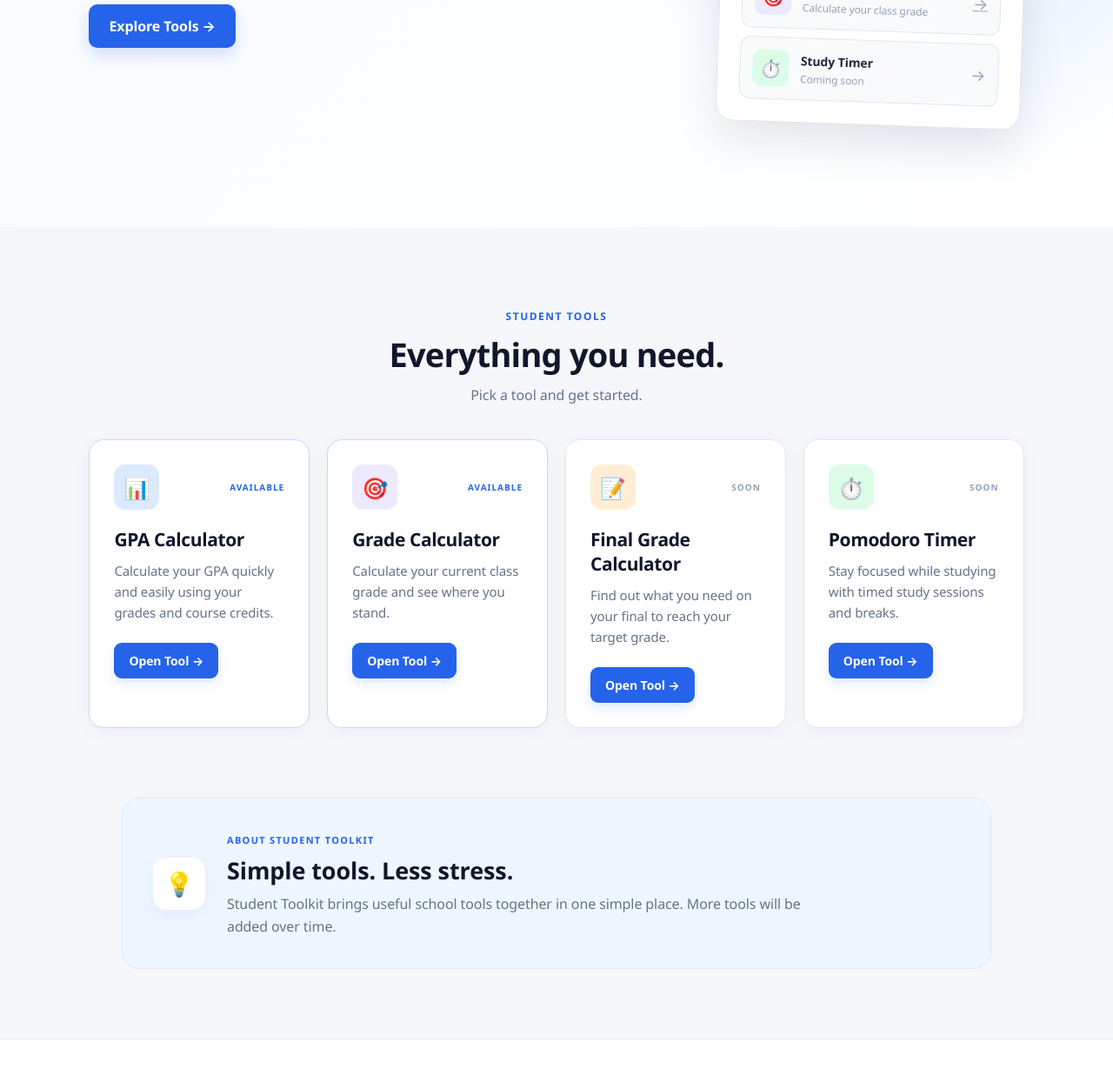
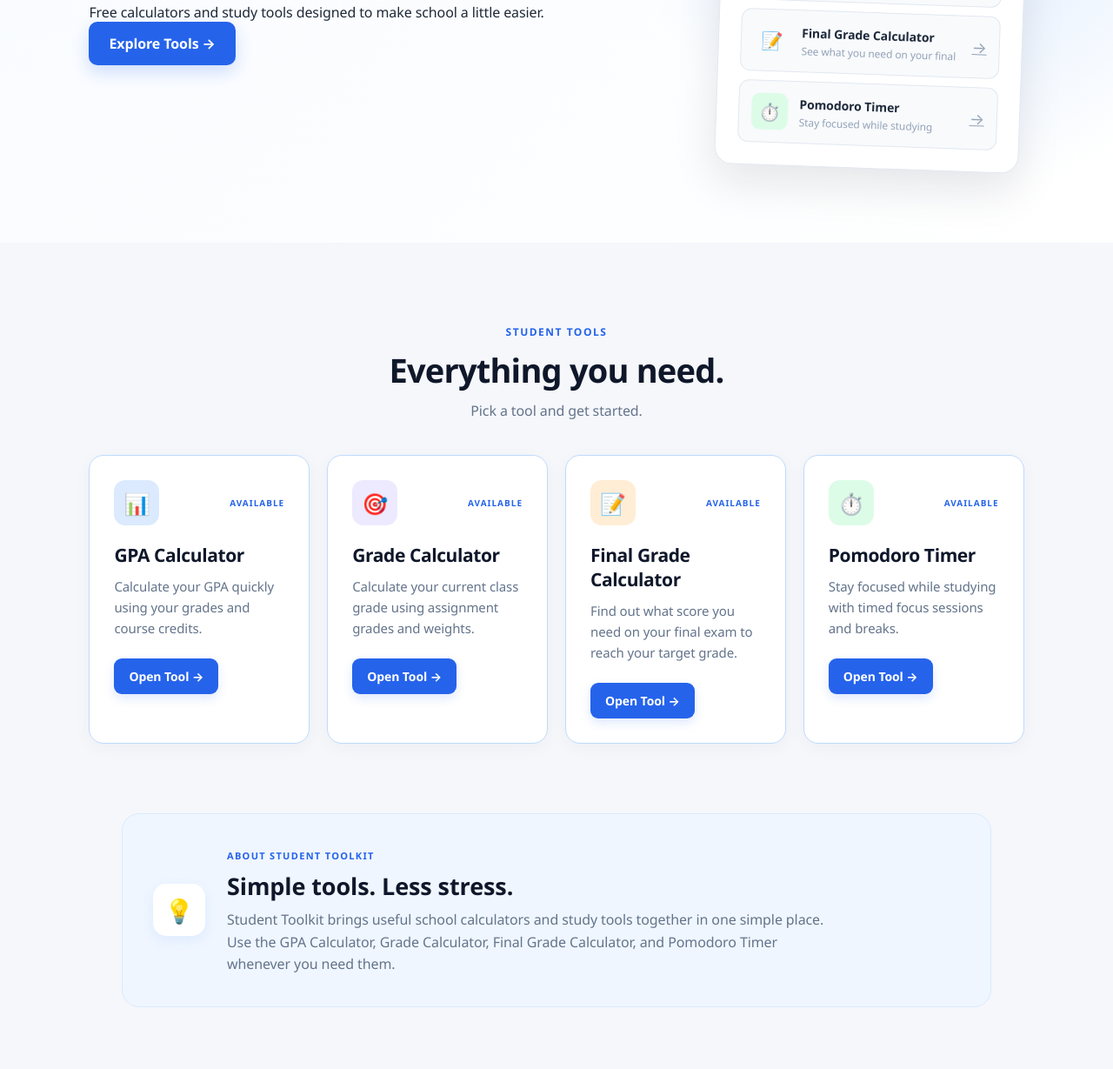
Before and after one commit to kaidenhark2008/Student.toolkitV1, a plain HTML site: page index.html in a window 1280 px wide. Shown: the part 374-1603 px from the top of the page at 87% size. Drawn offline with Linux system fonts and the light colour scheme.

Commit message:
Update index.html

```diff
--- a/index.html
+++ b/index.html
@@ -10,26 +10,22 @@
     <meta name="description" content="Free student tools including a GPA calculator, grade calculator, final grade calculator, and Pomodoro study timer.">
     <meta name="robots" content="index, follow">
 
-    <link rel="canonical" href="https://kaidenhark2008.github.io/Student.toolkit/">
+    <link rel="canonical" href="https://kaidenhark2008.github.io/Student.toolkitV1/">
 
     <meta property="og:type" content="website">
     <meta property="og:title" content="Student Toolkit | Free Tools for Students">
     <meta property="og:description" content="Free calculators and study tools to help students manage grades, GPA, finals, and study time.">
-    <meta property="og:url" content="https://kaidenhark2008.github.io/Student.toolkit/">
+    <meta property="og:url" content="https://kaidenhark2008.github.io/Student.toolkitV1/">
     <meta property="og:site_name" content="Student Toolkit">
 
     <meta name="twitter:card" content="summary">
     <meta name="twitter:title" content="Student Toolkit | Free Tools for Students">
-    <meta name="twitter:description" content="Free calculators and study tools to help students manage grades, GPA, finals, and study time.">
-
-    <!-- GOOGLE SEARCH CONSOLE VERIFICATION TAG GOES HERE LATER -->
+    <meta name="twitter:description" content="Free calculators and study tools for students.">
 
     <link rel="stylesheet" href="style.css">
 </head>
 
 <body>
-
-    <!-- NAVIGATION -->
 
 <header>
 
@@ -46,10 +42,7 @@
 
 </header>
 
-
 <main>
-
-        <!-- HERO -->
 
     <section class="hero">
 
@@ -59,14 +52,16 @@
                 School made <span>easy.</span>
             </h2>
 
+            <p class="hero-description">
+                Free calculators and study tools designed to make
+                school a little easier.
+            </p>
+
             <a href="#tools" class="hero-button">
                 Explore Tools →
             </a>
 
         </div>
-
-
-            <!-- HERO DASHBOARD -->
 
         <div class="hero-card">
 
@@ -74,9 +69,6 @@
                 <span>Your Student Dashboard</span>
                 <span>✨</span>
             </div>
-
-
-                <!-- GPA -->
 
             <div class="dashboard-item">
 
@@ -86,15 +78,12 @@
 
                 <div>
                     <strong>GPA Calculator</strong>
-                        <p>Track your grades</p>
+                    <p>Calculate your GPA</p>
                 </div>
 
                 <a href="gpa.html" class="arrow">→</a>
 
             </div>
-
-
-                <!-- GRADE CALCULATOR -->
 
             <div class="dashboard-item">
 
@@ -111,8 +100,20 @@
 
             </div>
 
+            <div class="dashboard-item">
 
-                <!-- STUDY TIMER -->
+                <div class="dashboard-icon orange">
+                    📝
+                </div>
+
+                <div>
+                    <strong>Final Grade Calculator</strong>
+                    <p>See what you need on your final</p>
+                </div>
+
+                <a href="final.html" class="arrow">→</a>
+
+            </div>
 
             <div class="dashboard-item">
 
@@ -121,11 +122,11 @@
                 </div>
 
                 <div>
-                        <strong>Study Timer</strong>
-                        <p>Coming soon</p>
+                    <strong>Pomodoro Timer</strong>
+                    <p>Stay focused while studying</p>
                 </div>
 
-                    <span class="arrow">→</span>
+                <a href="timer.html" class="arrow">→</a>
 
             </div>
 
@@ -133,9 +134,6 @@
 
     </section>
 
-
-
-        <!-- TOOLS -->
 
     <section class="tools" id="tools">
 
@@ -154,9 +152,6 @@
 
         <div class="tool-container">
 
-
-                <!-- GPA CALCULATOR -->
-
             <div class="tool-card available">
 
                 <div class="tool-top">
@@ -174,8 +169,8 @@
                 <h3>GPA Calculator</h3>
 
                 <p>
-                        Calculate your GPA quickly and easily
-                        using your grades and course credits.
+                    Calculate your GPA quickly using your
+                    grades and course credits.
                 </p>
 
                 <a href="gpa.html" class="tool-button">
@@ -184,9 +179,6 @@
 
             </div>
 
-
-
-                <!-- GRADE CALCULATOR -->
 
             <div class="tool-card available">
 
@@ -205,8 +197,8 @@
                 <h3>Grade Calculator</h3>
 
                 <p>
-                        Calculate your current class grade
-                        and see where you stand.
+                    Calculate your current class grade using
+                    assignment grades and weights.
                 </p>
 
                 <a href="grade.html" class="tool-button">
@@ -216,10 +208,7 @@
             </div>
 
 
-
-                <!-- FINAL GRADE CALCULATOR -->
-
-                <div class="tool-card">
+            <div class="tool-card available">
 
                 <div class="tool-top">
 
@@ -227,8 +216,8 @@
                         📝
                     </div>
 
-                        <span class="soon-tag">
-                            SOON
+                    <span class="available-tag">
+                        AVAILABLE
                     </span>
 
                 </div>
@@ -236,21 +225,18 @@
                 <h3>Final Grade Calculator</h3>
 
                 <p>
-                        Find out what you need on your final
-                        to reach your target grade.
+                    Find out what score you need on your final
+                    exam to reach your target grade.
                 </p>
 
-                    <a href="Final.HtMl" class="tool-button">
+                <a href="final.html" class="tool-button">
                     Open Tool →
                 </a>
 
             </div>
 
 
-
-                <!-- POMODORO TIMER -->
-
-                <div class="tool-card">
+            <div class="tool-card available">
 
                 <div class="tool-top">
 
@@ -258,8 +244,8 @@
                         ⏱️
                     </div>
 
-                        <span class="soon-tag">
-                            SOON
+                    <span class="available-tag">
+                        AVAILABLE
                     </span>
 
                 </div>
@@ -267,8 +253,8 @@
                 <h3>Pomodoro Timer</h3>
 
                 <p>
-                        Stay focused while studying with
-                        timed study sessions and breaks.
+                    Stay focused while studying with timed
+                    focus sessions and breaks.
                 </p>
 
                 <a href="timer.html" class="tool-button">
@@ -277,14 +263,10 @@
 
             </div>
 
-
         </div>
 
     </section>
 
-
-
-        <!-- ABOUT -->
 
     <section class="about" id="about">
 
@@ -303,9 +285,11 @@
                 </h2>
 
                 <p>
-                        Student Toolkit brings useful school
-                        tools together in one simple place.
-                        More tools will be added over time.
+                    Student Toolkit brings useful school calculators
+                    and study tools together in one simple place.
+                    Use the GPA Calculator, Grade Calculator,
+                    Final Grade Calculator, and Pomodoro Timer
+                    whenever you need them.
                 </p>
 
             </div>
@@ -316,9 +300,6 @@
 
 </main>
 
-
-
-    <!-- FOOTER -->
 
 <footer>
 
@@ -334,8 +315,6 @@
 
 </footer>
 
-
-
 <script src="script.js"></script>
 
 </body>
```
Lines whose indentation alone changed are shown as unchanged.
